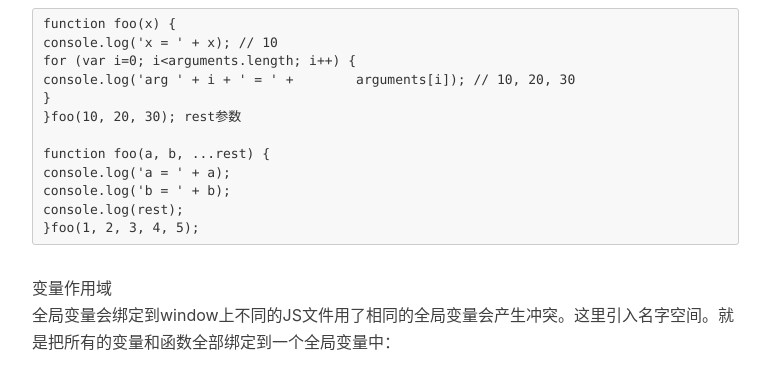
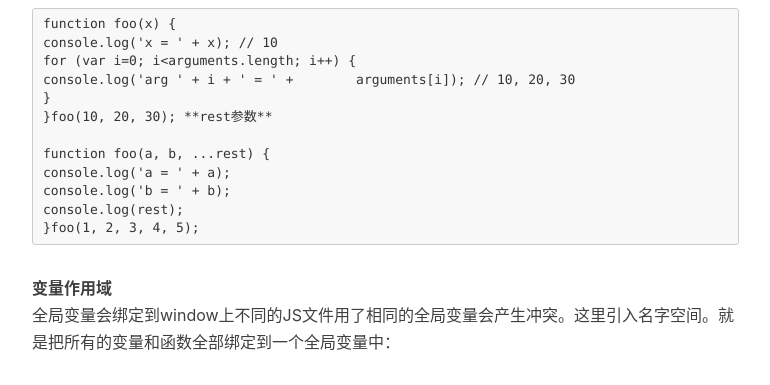
Before and after one commit to hdheart/hdheart.github.io, a Jekyll site: the page built from _posts/2019-12-04-js-study-02.markdown, in a window 1280 px wide and 900 px high, scrolled down 663 px. Shown: the part 244-629 px from the top of the window, without its empty margins (233-1003 px from the left). Built offline with Jekyll 4.4.1, drawn with Linux system fonts in a browser that asks for light colours; nearby versions of some CDN libraries; a script that is not in the unit is left out; comment, search, counter and statistics services are not loaded.

```diff
--- a/_posts/2019-12-04-js-study-02.markdown
+++ b/_posts/2019-12-04-js-study-02.markdown
@@ -35,7 +35,7 @@ var abs = function(x){...};
     console.log('arg ' + i + ' = ' +        arguments[i]); // 10, 20, 30
     }
     }foo(10, 20, 30);
-rest参数
+**rest参数**
 
     function foo(a, b, ...rest) {
     console.log('a = ' + a);
@@ -43,7 +43,7 @@ rest参数
     console.log(rest);
     }foo(1, 2, 3, 4, 5);
 
-变量作用域
+**变量作用域**
 全局变量会绑定到window上不同的JS文件用了相同的全局变量会产生冲突。这里引入名字空间。就是把所有的变量和函数全部绑定到一个全局变量中：
 
     // 唯一的全局变量MYAPP:
```
